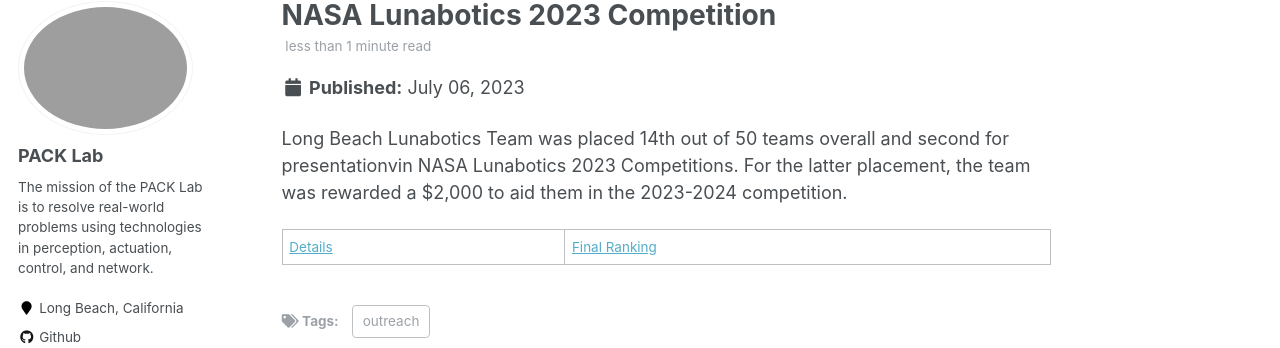
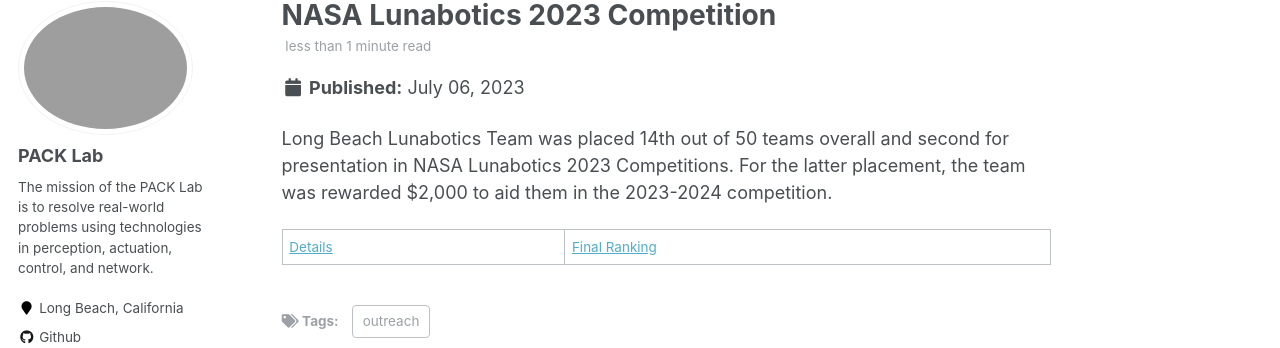
Before and after one commit to pack-lab/pack-lab.github.io, a Jekyll site: the page built from _posts/2023-07-06-news-post-1.md, in a window 1280 px wide and 900 px high. Shown: the part 117-465 px from the top of the window. Built offline with Jekyll 4.4.1, drawn with Linux system fonts in a browser that asks for light colours.

Commit message:
Update 2023-07-06-news-post-1.md

```diff
--- a/_posts/2023-07-06-news-post-1.md
+++ b/_posts/2023-07-06-news-post-1.md
@@ -6,6 +6,6 @@
   - outreach
 ---
 
-Long Beach Lunabotics Team was placed 14th out of 50 teams overall and second for presentationvin NASA Lunabotics 2023 Competitions. For the latter placement, the team was rewarded a $2,000 to aid them in the 2023-2024 competition.
+Long Beach Lunabotics Team was placed 14th out of 50 teams overall and second for presentation in NASA Lunabotics 2023 Competitions. For the latter placement, the team was rewarded $2,000 to aid them in the 2023-2024 competition.
 
 [Details](https://www.nasa.gov/feature/college-teams-earn-top-honors-during-lunabotics-2023-competition) | [Final Ranking](https://www.nasa.gov/sites/default/files/atoms/files/lunabotics_2023_award_winners_and_final_rankings.pdf)
```
